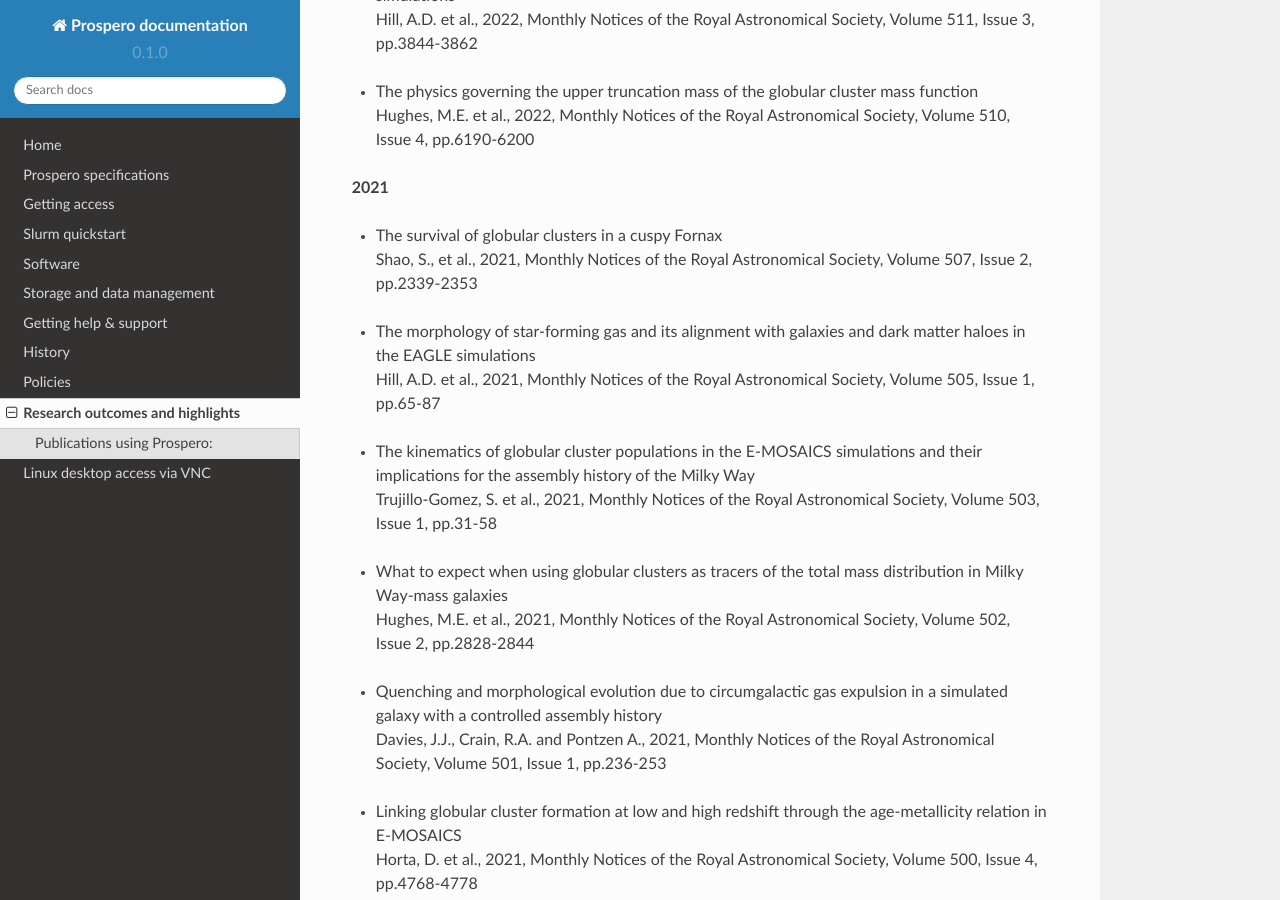
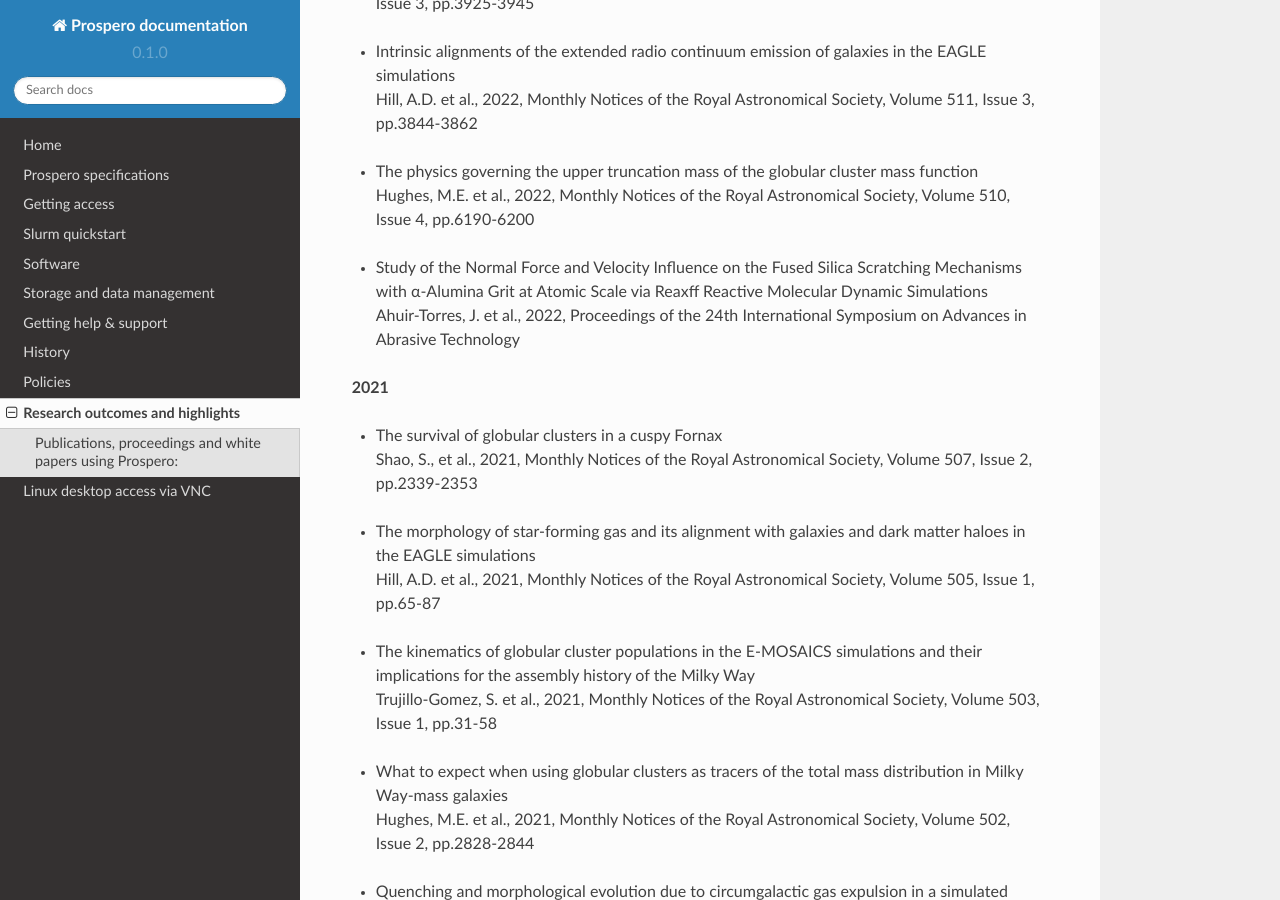
Before and after one commit to astrcrai/prospero-docs, a Sphinx documentation site: the page built from docs/source/highlights.rst, in a window 1280 px wide and 900 px high, scrolled down 2824 px. Built offline with Sphinx 7.4.7 and the Read the Docs theme 2.0.0, drawn with Linux system fonts in a browser that asks for light colours; some of the changed text lies outside the part shown.

Commit message:
Update highlights.rst

```diff
--- a/docs/source/highlights.rst
+++ b/docs/source/highlights.rst
@@ -5,6 +5,7 @@
 
 * **July 2023:** Prospero helps characterise complex organic molecules in the most distant galaxies seen with JWST (`LJMU news story <https://www.ljmu.ac.uk/about-us/news/articles/2023/7/19/dust-and-jw-telescope/>`_)
 * **Dec 2022:** Prospero characterises the most distant galaxies discovered with the James Webb Space Telescope (`LJMU news story <https://www.ljmu.ac.uk/about-us/news/articles/2022/12/9/james-webb-renske-smit>`_)
+* **Dec 2022** Dr. Juan Ahuir-Torres wins best presentation and young researcher award at the ISAAT2022 symposium for his molecular dynamics simulations.
 * **Mar 2022:** Physicists to simulate the evolution of the Universe (`LJMU news story <https://www.ljmu.ac.uk/about-us/news/articles/2022/3/30/physicists-to-simulate-the-evolution-of-the-universe>`_)
 * **Jan 2022:** Royal Astronomical Society award for ARI’s ‘virtual universes’  (`LJMU news story <https://www.ljmu.ac.uk/about-us/news/articles/2022/1/17/royal-astronomical-society-award-for-aris-virtual-universes>`_)
 * **Jan 2016:** Galaxies are "wasteful" and retain fewer materials needed to build stars and planets, says new study (`LJMU news story <https://www.ljmu.ac.uk/about-us/news/articles/2016/6/10/wasteful-galaxies>`_)
@@ -12,7 +13,7 @@
 * **Jan 2016:** Simulated evolution of the Universe (`LJMU news story <https://www.ljmu.ac.uk/about-us/news/articles/2016/1/27/simulated-evolution-of-the-universe>`_)
 * **Mar 2015:** ARI creates simulation of the Universe with realistic galaxies (`LJMU news story <https://www.ljmu.ac.uk/about-us/news/articles/2015/3/12/ari-creates-simulation-of-the-universe-with-realistic-galaxies>`_)
 
-Publications using Prospero:
+Publications, proceedings and white papers using Prospero:
 ---------
 
 **2023**
@@ -91,6 +92,9 @@
 * | The physics governing the upper truncation mass of the globular cluster mass function
   | Hughes, M.E. et al., 2022, Monthly Notices of the Royal Astronomical Society, Volume 510, Issue 4, pp.6190-6200
 
+* | Study of the Normal Force and Velocity Influence on the Fused Silica Scratching Mechanisms with α-Alumina Grit at Atomic Scale via Reaxff Reactive Molecular Dynamic Simulations
+  | Ahuir-Torres, J. et al., 2022, Proceedings of the 24th International Symposium on Advances in Abrasive Technology
+
 **2021**
 
 * | The survival of globular clusters in a cuspy Fornax
```
